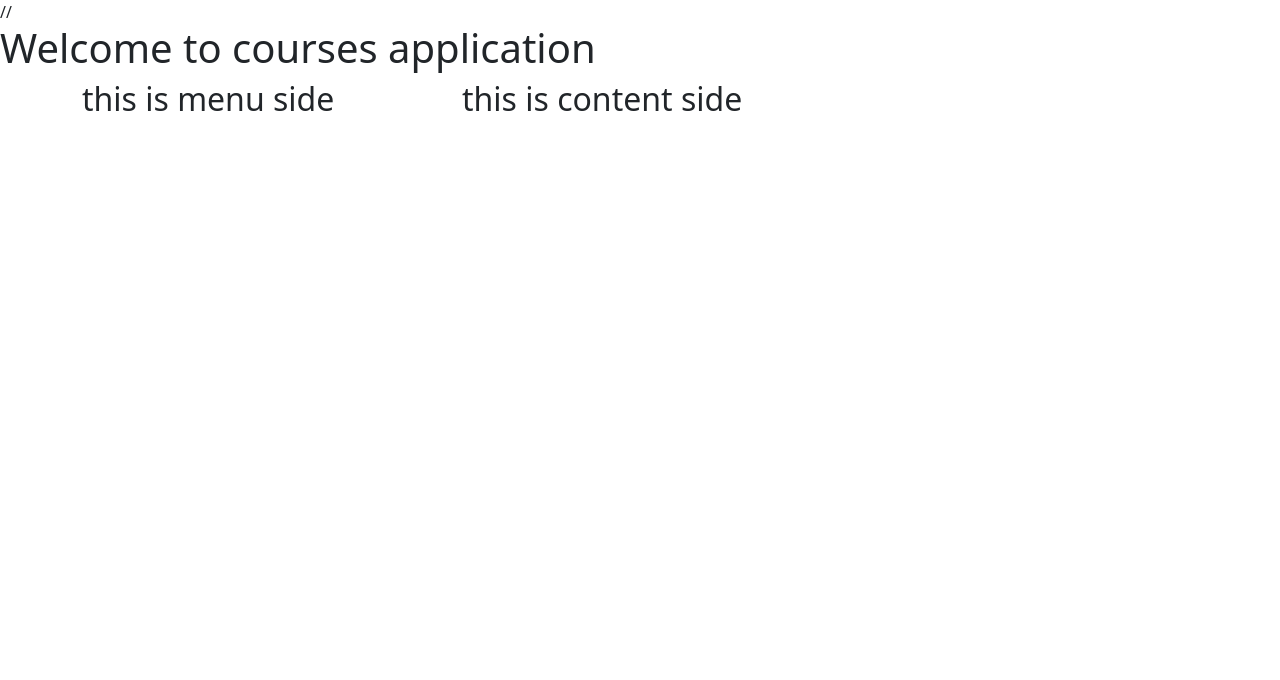
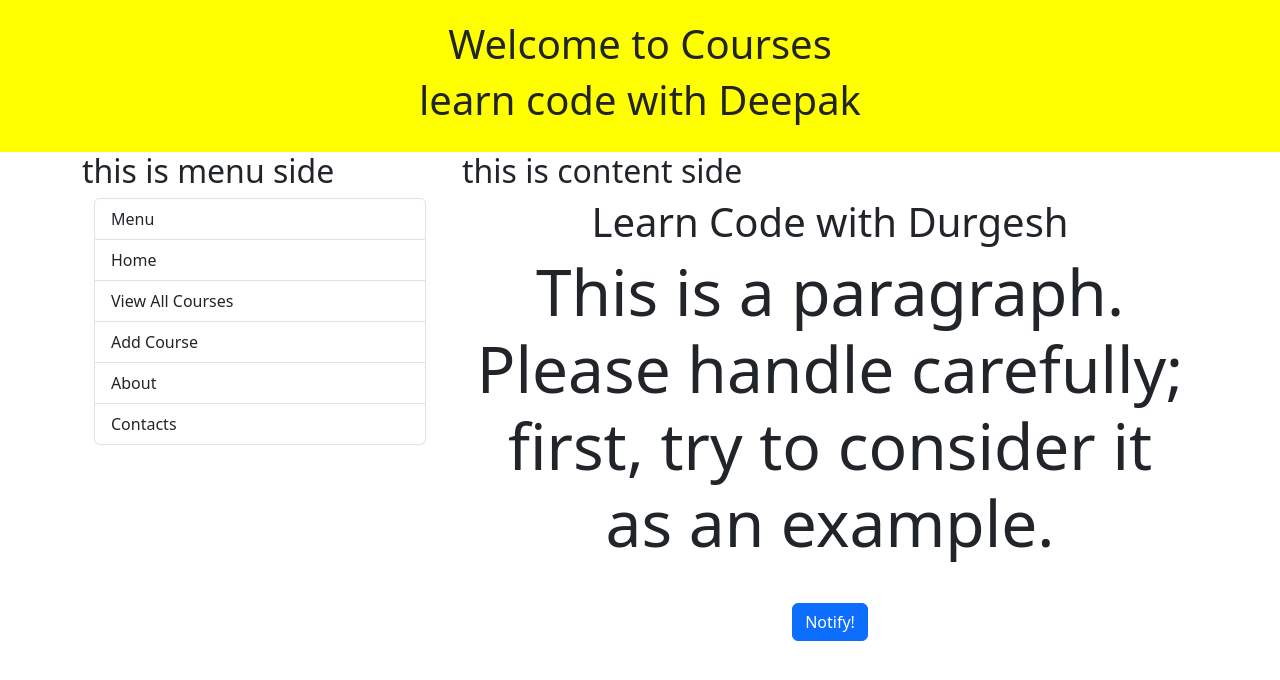
Before and after one commit to Deepakdhore/Collage_Management, a React (Create React App) app in the folder index_courses/: page / in a window 1280 px wide. Shown: the top 680 px of the page. Built offline with nearby package versions, Linux system fonts and the light colour scheme.

Commit message:
axios and hooks setup

```diff
--- a/index_courses/package.json
+++ b/index_courses/package.json
@@ -10,6 +10,7 @@
     "bootstrap": "^5.3.3",
     "react": "^18.3.1",
     "react-dom": "^18.3.1",
+    "react-router-dom": "^6.27.0",
     "react-scripts": "5.0.1",
     "react-toastify": "^10.0.6",
     "reactstrap": "^9.2.3",
--- /dev/null
+++ b/index_courses/src/Api/bootapi.js
@@ -0,0 +1,2 @@
+const base_url="http://localhost:8080";
+export default base_url
--- a/index_courses/src/App.js
+++ b/index_courses/src/App.js
@@ -10,25 +10,34 @@ import Course from "./components/Course";
 import Home from "./components/Home";
 import Allcourses from"./components/Allcourses";
 import AddCourse from "./components/AddCourse";
-
-
+import Menus from "./components/Menus";
+import{BrowserRouter as Router,Route,Routes} from "react-router-dom";
 function App()
 {
 const notify = () => toast("Wow so easy!");
 
  return(
         <div>
-           //<h1>Welcome to courses application</h1>
+          <Router>
+             <Header name={"Deepak"}/>
                     <Container>
                         <Row>
                             <Col md={4}>
                                 <h2>this is menu side</h2>
+                                <Menus/>
                             </Col>
                             <Col md={8}>
                             <h2>this is content side</h2>
+
+                            <Routes>
+                            <Route path="/" element={<Home/>} exact />
+                            <Route path="/add-course" element={<AddCourse/>} exact />
+                            <Route path="/view-courses" element={<Allcourses/>} exact />
+                            </Routes>
                             </Col>
                         </Row>
                     </Container>
+          </Router>
         </div>
     );
  }
--- a/index_courses/src/components/AddCourse.js
+++ b/index_courses/src/components/AddCourse.js
@@ -1,9 +1,11 @@
-import React from 'react';
+import React,{useEffect} from 'react';
 import {Form, Label ,FormGroup, Input, Container,textarea,Button} from "reactstrap";
 
 const AddCourse=()=>{
 
 
+    useEffect(() =>{
+    document.title="Add Course"});
 
     return(
         <Container>
--- a/index_courses/src/components/Allcourses.js
+++ b/index_courses/src/components/Allcourses.js
@@ -1,9 +1,38 @@
-import React,{useState} from "react"
+import React,{useState,useEffect} from "react"
 import Course from "./Course"
+import base_url from "./../Api/bootapi";
+import axios from "axios";
 
 //useState is a hook
 
 const Allcourse=()=>{
+
+    //useState hook to hold the courses state
+    //useEffect is a hook that will be called when the course is loaded and loaded successfully
+
+    useEffect(()=>{
+    document.title="All Courses"
+    });
+
+    //funtion to calll server;
+    const getAllCoursesfromServr=()=>{
+        axios.get(`${base_url}/courses`)
+       .then(response=>{
+       //success
+        console.log(response.data);
+       },
+       (error)=>{
+           console.log(error);
+       }
+      );
+     };
+
+
+    //calling loading course funtion
+    useEffect(()=>{
+    getAllCoursesfromServr();
+    }, []);
+
     const [courses,setCourses]=useState([
     {title:"java course",description:"this is beginner cpre java course"},
     {title:"Python course",description:"this is data science targeted course to help u with data sciense"},
--- a/index_courses/src/components/Header.js
+++ b/index_courses/src/components/Header.js
@@ -3,10 +3,10 @@ import React from "react";
 function Header({ name })
 {
     return(
-        <div style={{background:'yellow',padding:20}}>
-            <h1>Header</h1>
-            <h1>learn code with {name}</h1>>
-            <h1>learn code with durgesh</h1>
+        <div className="text-center" style={{background:'yellow',padding:20}}>
+            <h1>Welcome to Courses</h1>
+            <h1>learn code with {name}</h1>
+
         </div>
     );
 }
--- a/index_courses/src/components/Home.js
+++ b/index_courses/src/components/Home.js
@@ -1,4 +1,4 @@
-import React from 'react';
+import React,{useEffect} from 'react';
 import { Container, Card, CardBody, CardTitle, CardText } from 'reactstrap';
 import { ToastContainer, toast } from 'react-toastify';
 import 'react-toastify/dist/ReactToastify.css';
@@ -6,6 +6,9 @@ import {Button} from "reactstrap";
 
 
 const Home = () => {
+
+    useEffect(() =>{
+    document.title="Welcome"});
 
 const notify = () => toast("Wow so easy!");
     return (
--- /dev/null
+++ b/index_courses/src/components/Menus.js
@@ -0,0 +1,50 @@
+import React from 'react';
+import { Container, ListGroup } from 'reactstrap';
+import { Link } from 'react-router-dom';
+
+const Menus = () => {
+  return (
+    <Container>
+      <ListGroup>
+        <Link className="list-group-item list-group-item-action" disabled>
+          Menu
+        </Link>
+        <Link className="list-group-item list-group-item-action"
+          tag={Link}
+          to="/"
+          action
+        >
+          Home
+        </Link>
+        <Link className="list-group-item list-group-item-action"
+          tag={Link}
+          to="/view-courses"
+          action
+        >
+          View All Courses
+        </Link>
+        <Link className="list-group-item list-group-item-action"
+          tag={Link}
+          to="/add-course"
+          action
+        >
+          Add Course
+        </Link>
+        <Link className="list-group-item list-group-item-action"
+          tag={Link}
+          to="#"
+        >
+          About
+        </Link>
+        <Link className="list-group-item list-group-item-action"
+          tag={Link}
+          to="#"
+        >
+          Contacts
+        </Link>
+      </ListGroup>
+    </Container>
+  );
+}
+
+export default Menus;
```
Also changed, not shown: index_courses/src/components/.js (added), 1 other file (tests, documents, lock files or other folders). Lines whose indentation alone changed are shown as unchanged.
